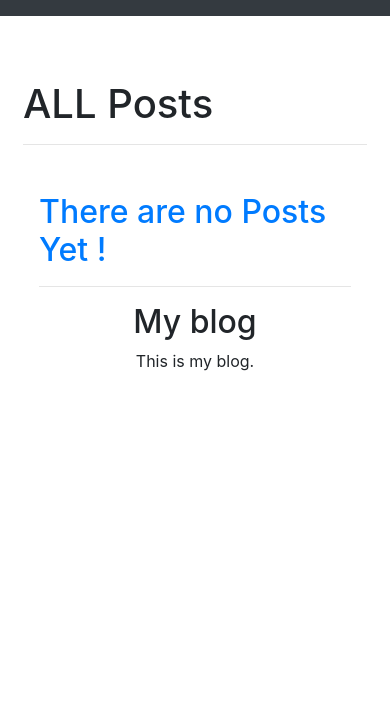
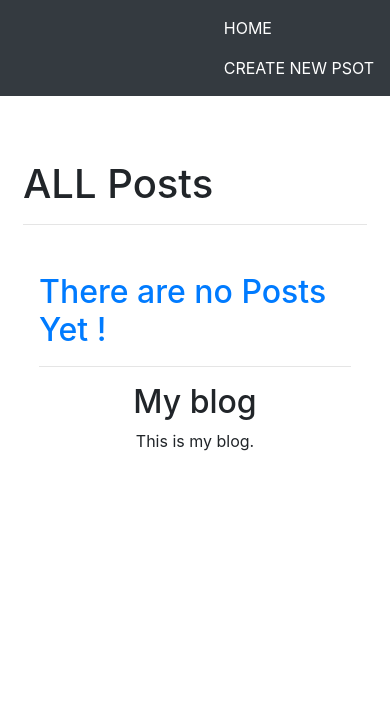
Before and after one commit to AIGamer28100/My-Portfolio, a Django app: page / in a window 390 px wide. Shown: the top 709 px of the page. Run offline with Django 3.2, Linux system fonts and the light colour scheme; data that the repository does not hold is empty.

Commit message:
Update base.html

```diff
--- a/blog/templates/blog/base.html
+++ b/blog/templates/blog/base.html
@@ -16,23 +16,21 @@
     <!-- Navigation-->
     <nav class="navbar navbar-expand-lg bg-dark" id="mainNav">
       <div class="container">
-        <div class="collapse navbar-collapse">
-          <ul class="navbar-nav text-uppercase ml-auto">
-            <li class="nav-item"><a class="text-white nav-link" href="/blog">Home</a></li>
-            <li class="nav-item"><a class="text-white nav-link" href="/blog/New-Post">Create New Psot</a></li>
-          </ul>
-        </div>
+        <ul class="navbar-nav text-uppercase ml-auto">
+          <li class="nav-item"><a class="text-white nav-link" href="/blog">Home</a></li>
+          <li class="nav-item"><a class="text-white nav-link" href="/blog/New-Post">Create New Psot</a></li>
+        </ul>
       </div>
     </nav>
     <div class="row mt-5 mx-0">
-      <div class="col-lg-2 mr-2 ml-2">
+      <div class="col-sm-2 mr-2 ml-2">
 
       </div>
-      <div class="col-lg-7 px-md-5 ml-2 mr-2" id="content">
+      <div class="col-sm-7 px-md-5 ml-2 mr-2" id="content">
         {% block content %}
         {% endblock %}
       </div>
-      <div class="col-lg-2 px-md-1 ml-2 mr-2 text-center">
+      <div class="col-sm-2 px-md-1 ml-2 mr-2 text-center">
         <h2>My blog</h2>
         <p>This is my blog.</p>
       </div>
```
